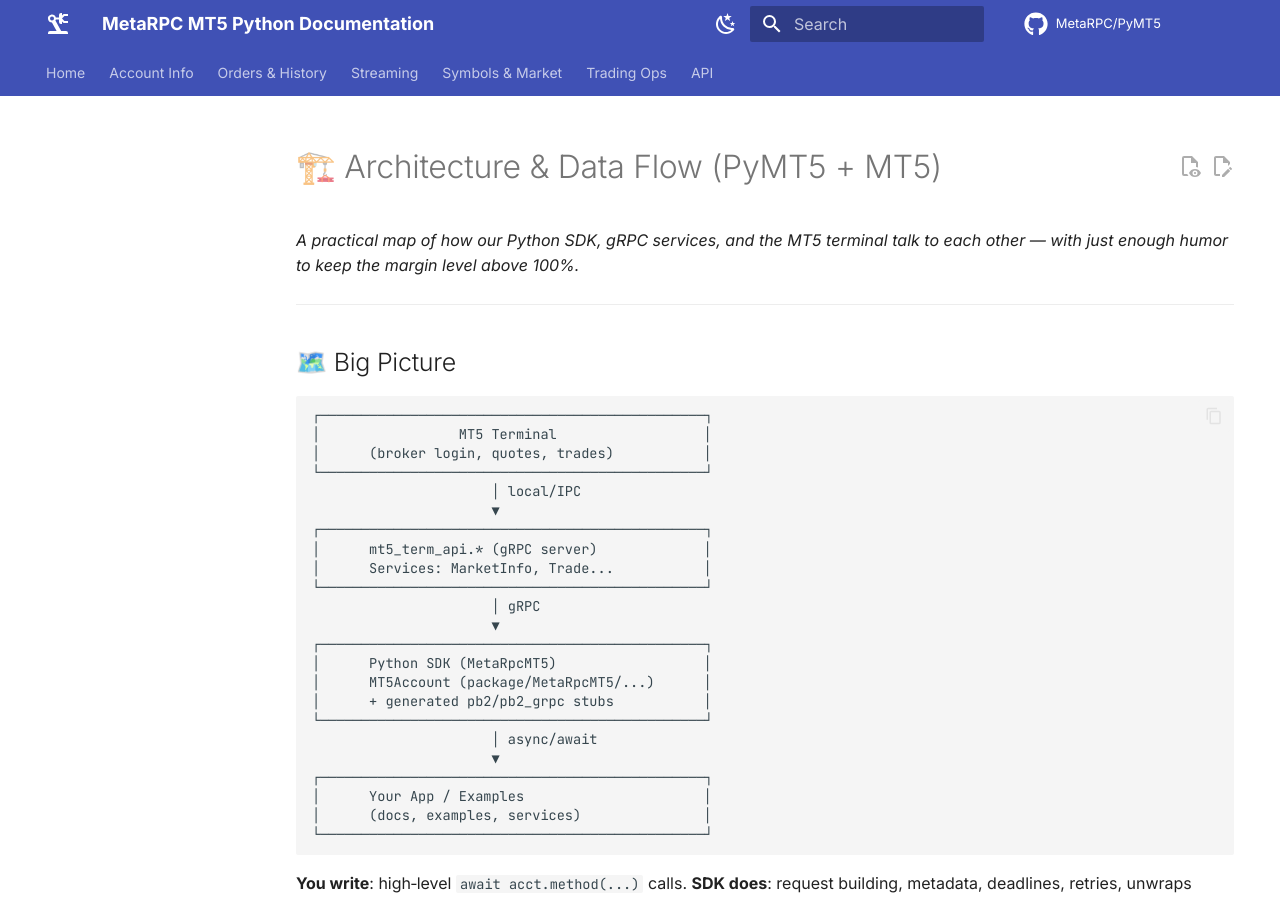
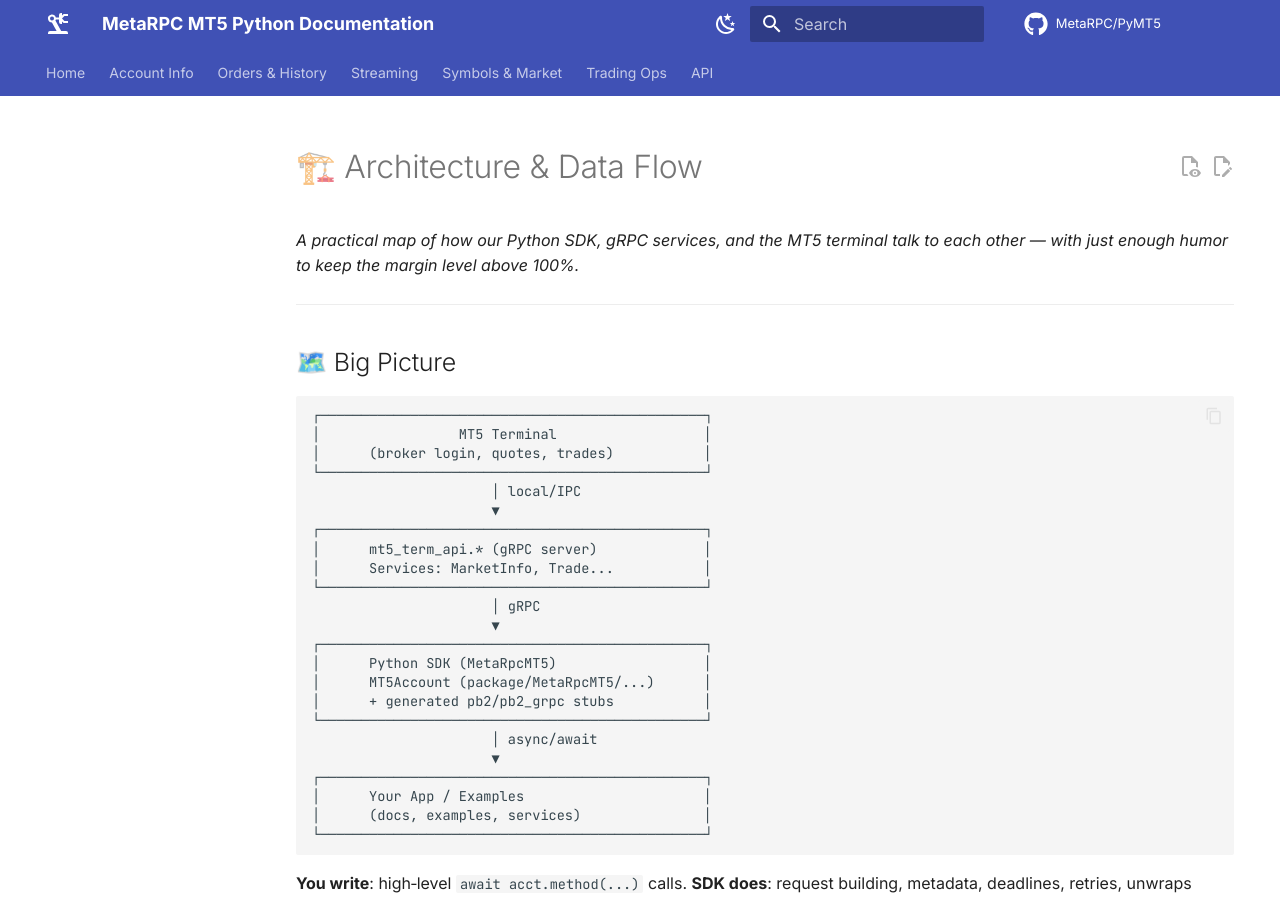
Before and after one commit to MetaRPC/PyMT5, an MkDocs documentation site: the page built from docs/I_want_to_add/Architecture_DataFlow.md, in a window 1280 px wide and 900 px high. Built offline with MkDocs 1.6.1 and Material for MkDocs 9.7.7, drawn with Linux system fonts in a browser that asks for light colours; comment, search, counter and statistics services are not loaded.

Commit message:
Update Architecture_DataFlow.md

```diff
--- a/docs/I_want_to_add/Architecture_DataFlow.md
+++ b/docs/I_want_to_add/Architecture_DataFlow.md
@@ -1,4 +1,4 @@
-# 🏗️ Architecture & Data Flow (PyMT5 + MT5)
+# 🏗️ Architecture & Data Flow
 
 *A practical map of how our Python SDK, gRPC services, and the MT5 terminal talk to each other — with just enough humor to keep the margin level above 100%.*
 
```
